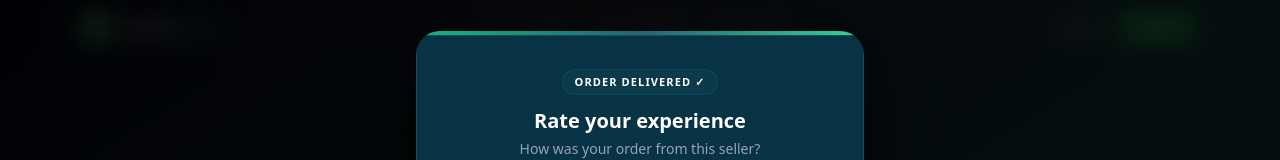
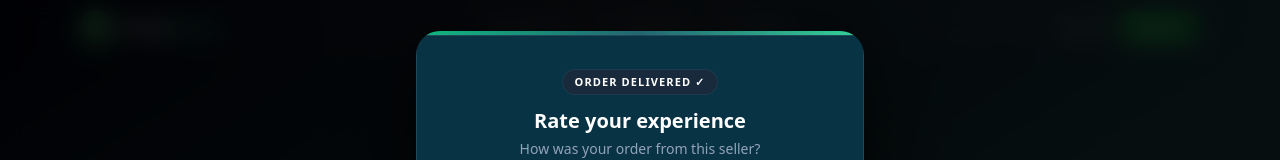
Before and after one commit to ThisukaMW/freshroute-frontend, a React (Vite) app: page / in a window 1280 px wide. Both pictures are taken after a click on the button "Start Ordering". Shown: the top 160 px of the page. Built offline with nearby package versions, Linux system fonts and the light colour scheme.

Commit message:
Refine rating popup layout

```diff
--- a/src/components/common/RatingPopup.tsx
+++ b/src/components/common/RatingPopup.tsx
@@ -66,7 +66,7 @@ const RatingPopup = ({
 
           {/* Header */}
           <div className="mb-6 text-center">
-            <span className="inline-block rounded-full border  border-supply-teal/30 bg-supply-teal/15 px-3 py-1 text-[11px] font-semibold uppercase tracking-widest text-white mb-3">
+            <span className="inline-block rounded-full border  border-supply-teal/30 bg-slate-800/80 px-3 py-1 text-[11px] font-semibold uppercase tracking-widest text-white mb-3">
               Order Delivered ✓
             </span>
             <h2 className="text-xl font-semibold text-white">Rate your experience</h2>
```
